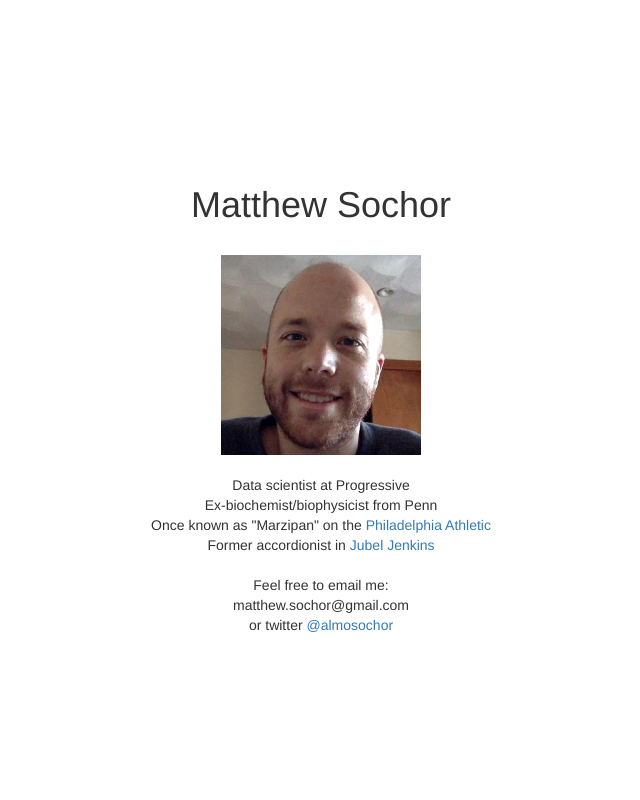
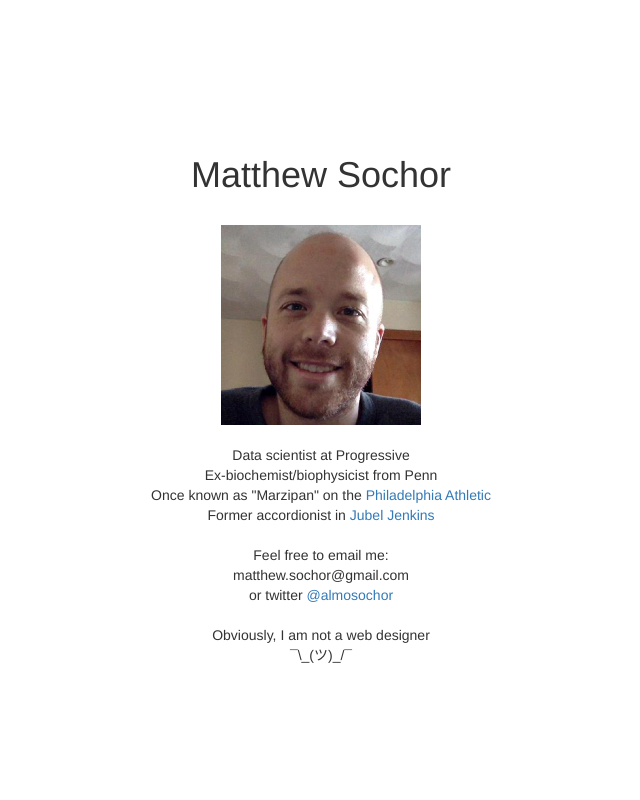
Before and after one commit to matthew-sochor-zz/mattso.ch, a Flask app: page /or in a window 1280 px wide. Shown: the whole page, without its empty margins (319-959 px from the left). Run offline with Flask 2, Linux system fonts and the light colour scheme; some libraries are stand-ins or nearby versions.

Commit message:
Add web designer disclaimer!

```diff
--- a/app/templates/bio.html
+++ b/app/templates/bio.html
@@ -24,6 +24,9 @@
     Feel free to email me: <br>
     matthew.sochor@gmail.com <br>
     or twitter <a href="https://twitter.com/almosochor">@almosochor</a>
+    <br><br>
+    Obviously, I am not a web designer<br>¯\_(ツ)_/¯<br>
+
 
   </div>
 </div>
```
